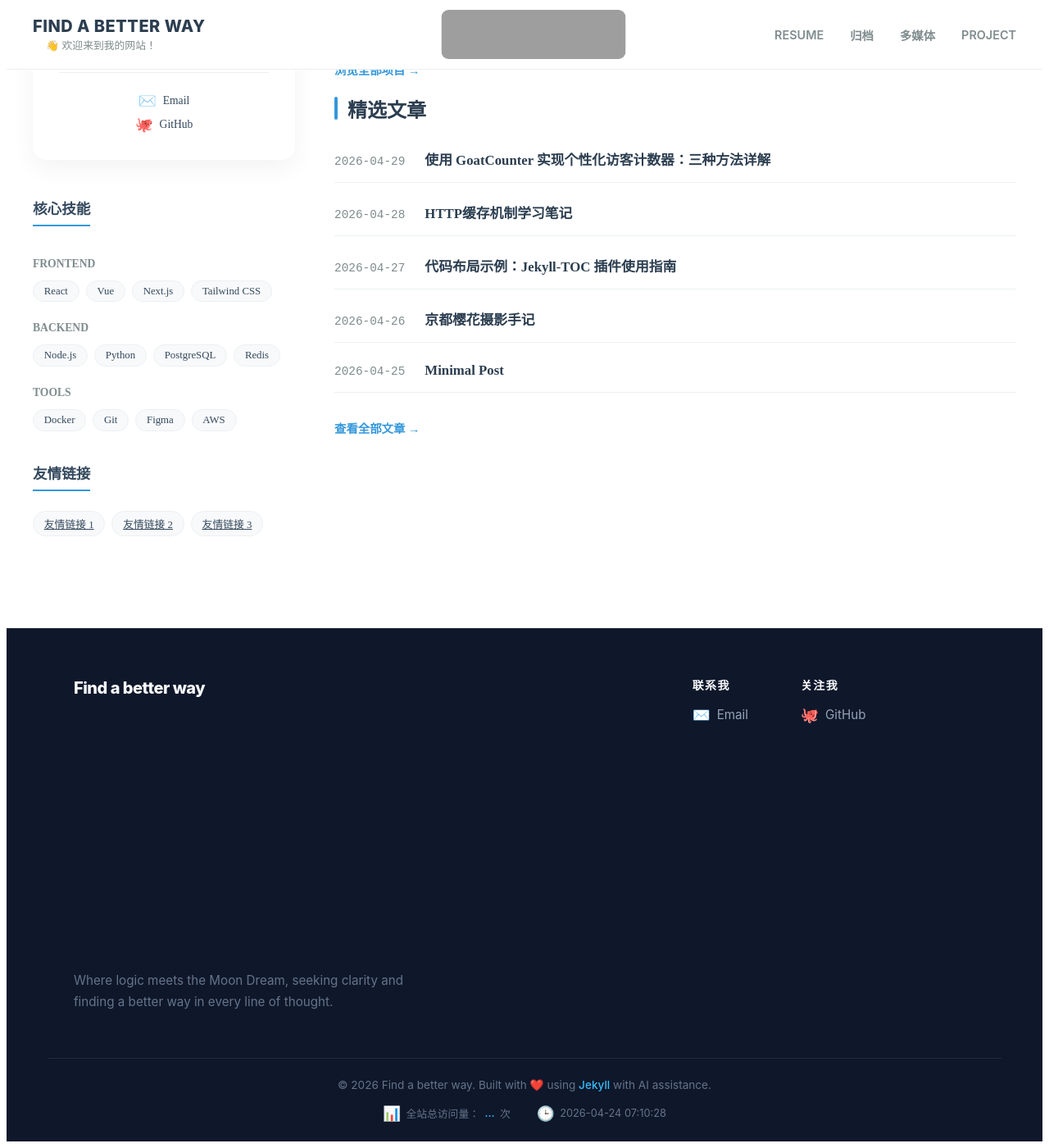
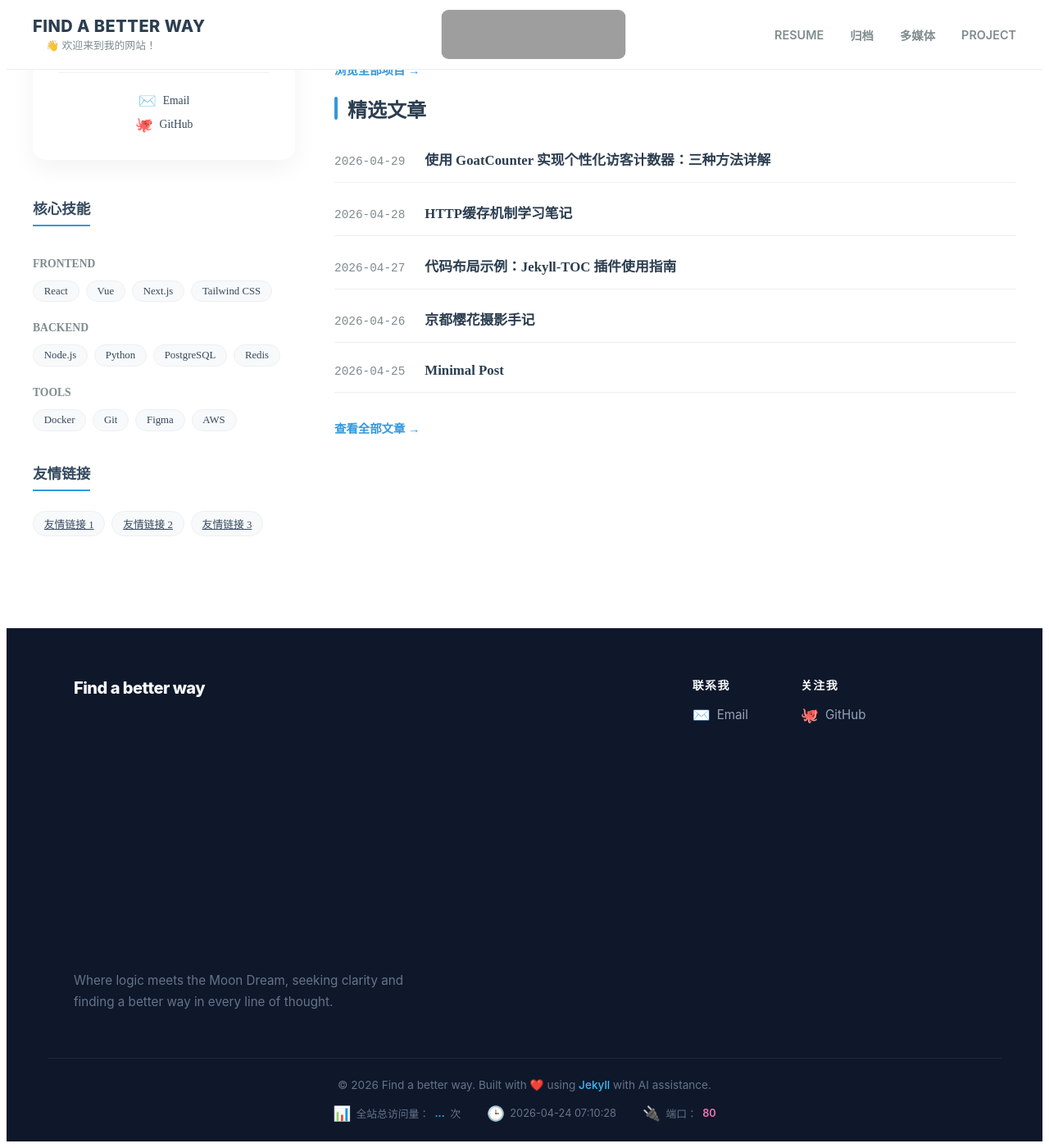
Before and after one commit to triplejno3-alt/My-Site, a Jekyll site: the page built from index.markdown, in a window 1280 px wide and 1400 px high, scrolled down 466 px. Shown: the whole window at 82% size. Built offline with Jekyll 4.4.1, drawn with Linux system fonts in a browser that asks for light colours; grey boxes are pictures that could not be loaded.

Commit message:
feat(footer): add current port display to footer
Added a new footer element that shows the current port number being used to access the site. This helps users quickly identify which port they are connected to, especially useful for development or multi-port deployments. The port is dynamically retrieved from `window.location.port` with fallback to default HTTP/HTTPS ports. Styled with pink color for visibility.

```diff
--- a/_includes/footer.html
+++ b/_includes/footer.html
@@ -44,6 +44,7 @@
         <span class="icon">📊</span> 全站总访问量：<span id="stats-total-count">...</span> 次
       </div>
       <div class="footer-time"><span class="icon">🕒</span> <span id="current-time">...</span></div>
+      <div class="footer-port"><span class="icon">🔌</span> 端口：<span id="current-port">...</span></div>
     </div>
     <script>
         // GoatCounter total views script
@@ -74,6 +75,16 @@
         }
         setInterval(updateTime, 1000);
         updateTime(); // initial call
+
+        // Display current port
+        function updatePort() {
+            const portEl = document.getElementById('current-port');
+            if (portEl) {
+                const port = window.location.port || (window.location.protocol === 'https:' ? '443' : '80');
+                portEl.textContent = port;
+            }
+        }
+        updatePort();
     </script>
     {% endif %}
   </div>
@@ -187,7 +198,7 @@
     margin-top: 1rem;
     flex-wrap: wrap;
   }
-  .site-total-views, .footer-time {
+  .site-total-views, .footer-time, .footer-port {
     font-size: 0.8rem;
     color: #64748b;
     display: flex;
@@ -197,6 +208,11 @@
 
   #stats-total-count {
     color: #38bdf8;
+    font-weight: 600;
+  }
+
+  #current-port {
+    color: #f472b6;
     font-weight: 600;
   }
 
```
